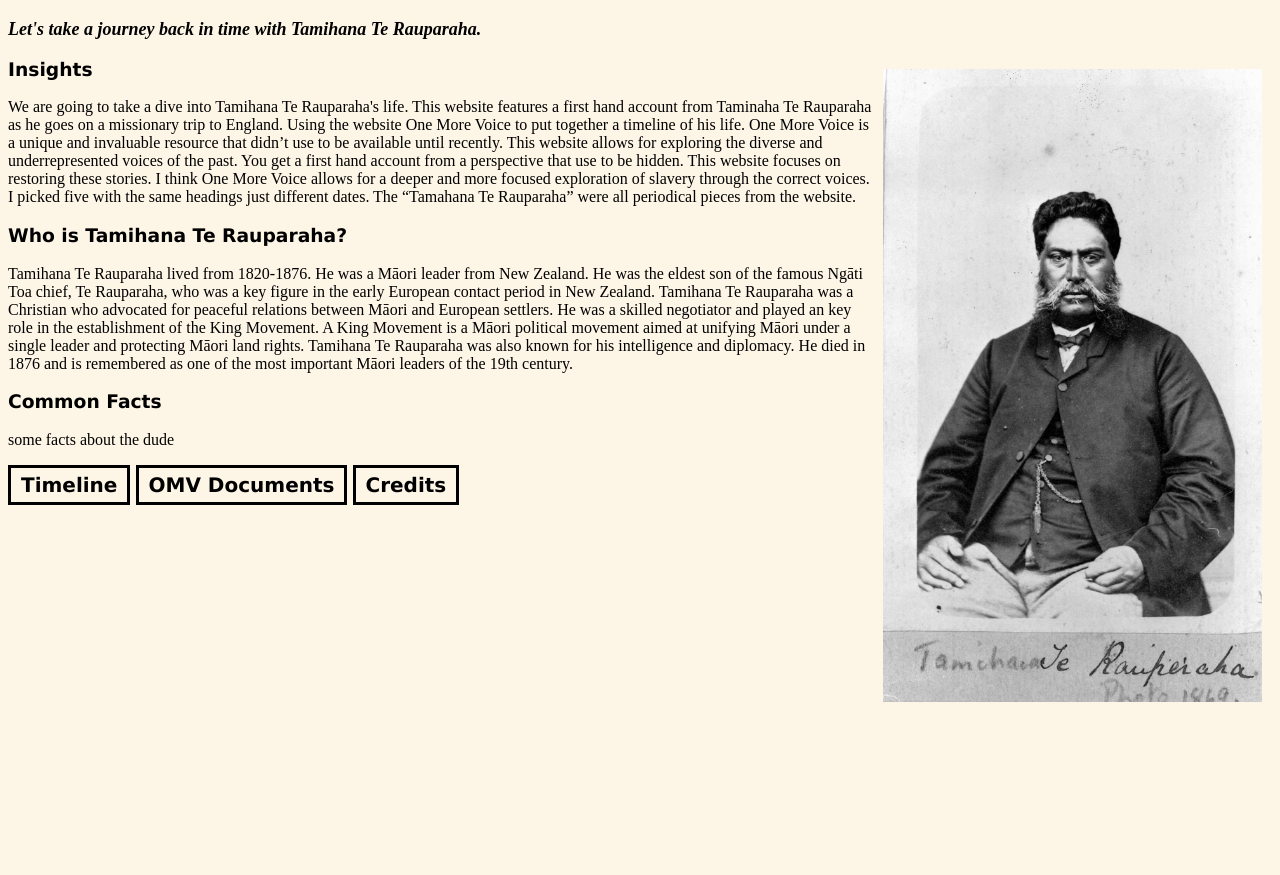
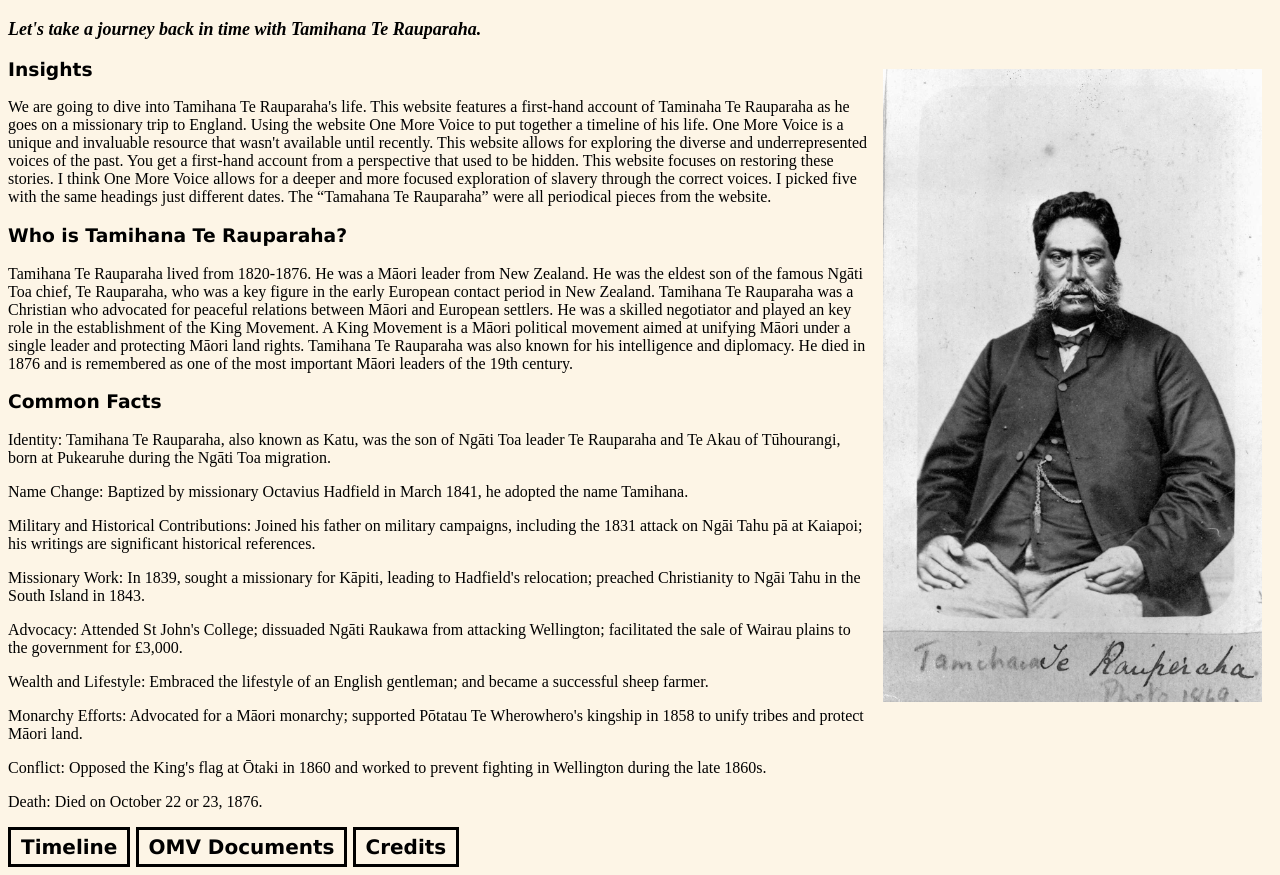
Before and after one commit to ALYSSA1516/Tamahana-Te-Rauparaha, a plain HTML site: page index.html in a window 1280 px wide. Shown: the part 62-937 px from the top of the page. Before the commit the page ends 800 px from the top, so only its background shows below. Drawn offline with Linux system fonts and the light colour scheme.

Commit message:
Update index.html

```diff
--- a/index.html
+++ b/index.html
@@ -22,7 +22,7 @@
 <body>
 <h3>Insights</h3>
 
-<p>We are going to take a dive into Tamihana Te Rauparaha's life. This website features a first hand account from Taminaha Te Rauparaha as he goes on a missionary trip to England. Using the website One More Voice to put together a timeline of his life. One More Voice is a unique and invaluable resource that didn’t use to be available until recently. This website allows for exploring the diverse and underrepresented voices of the past. You get a first hand account from a perspective that use to be hidden. This website focuses on restoring these stories. I think One More Voice allows for a deeper and more focused exploration of slavery through the correct voices. I picked five with the same headings just different dates. The “Tamahana Te Rauparaha” were all periodical pieces from the website.
+<p>We are going to dive into Tamihana Te Rauparaha's life. This website features a first-hand account of Taminaha Te Rauparaha as he goes on a missionary trip to England. Using the website One More Voice to put together a timeline of his life. One More Voice is a unique and invaluable resource that wasn't available until recently. This website allows for exploring the diverse and underrepresented voices of the past. You get a first-hand account from a perspective that used to be hidden. This website focuses on restoring these stories. I think One More Voice allows for a deeper and more focused exploration of slavery through the correct voices. I picked five with the same headings just different dates. The “Tamahana Te Rauparaha” were all periodical pieces from the website.
 </p>
 </body>
 
@@ -33,7 +33,23 @@
 
 <h3>Common Facts</h3>
 
-<p> some facts about the dude </p>
+<p> Identity: Tamihana Te Rauparaha, also known as Katu, was the son of Ngāti Toa leader Te Rauparaha and Te Akau of Tūhourangi, born at Pukearuhe during the Ngāti Toa migration.</p>
+
+<p>Name Change: Baptized by missionary Octavius Hadfield in March 1841, he adopted the name Tamihana.</p>
+
+<p>Military and Historical Contributions: Joined his father on military campaigns, including the 1831 attack on Ngāi Tahu pā at Kaiapoi; his writings are significant historical references.</p>
+
+<p>Missionary Work: In 1839, sought a missionary for Kāpiti, leading to Hadfield's relocation; preached Christianity to Ngāi Tahu in the South Island in 1843.</p>
+
+<p>Advocacy: Attended St John's College; dissuaded Ngāti Raukawa from attacking Wellington; facilitated the sale of Wairau plains to the government for £3,000.</p>
+
+<p>Wealth and Lifestyle: Embraced the lifestyle of an English gentleman; and became a successful sheep farmer.</p>
+
+<p>Monarchy Efforts: Advocated for a Māori monarchy; supported Pōtatau Te Wherowhero's kingship in 1858 to unify tribes and protect Māori land.</p>
+
+<p>Conflict: Opposed the King's flag at Ōtaki in 1860 and worked to prevent fighting in Wellington during the late 1860s.</p>
+
+<p>Death: Died on October 22 or 23, 1876. </p>
 
 </body>
 
```
